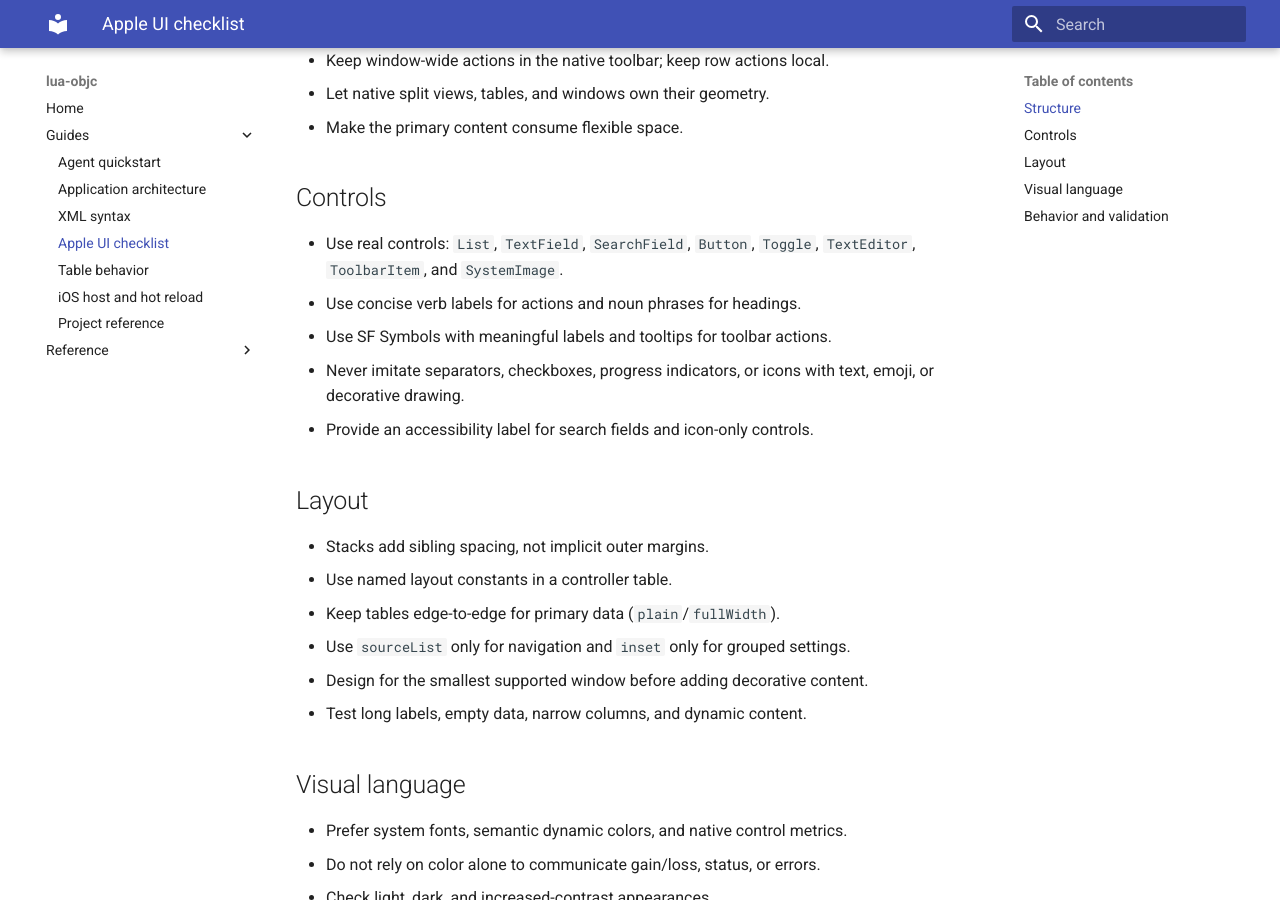
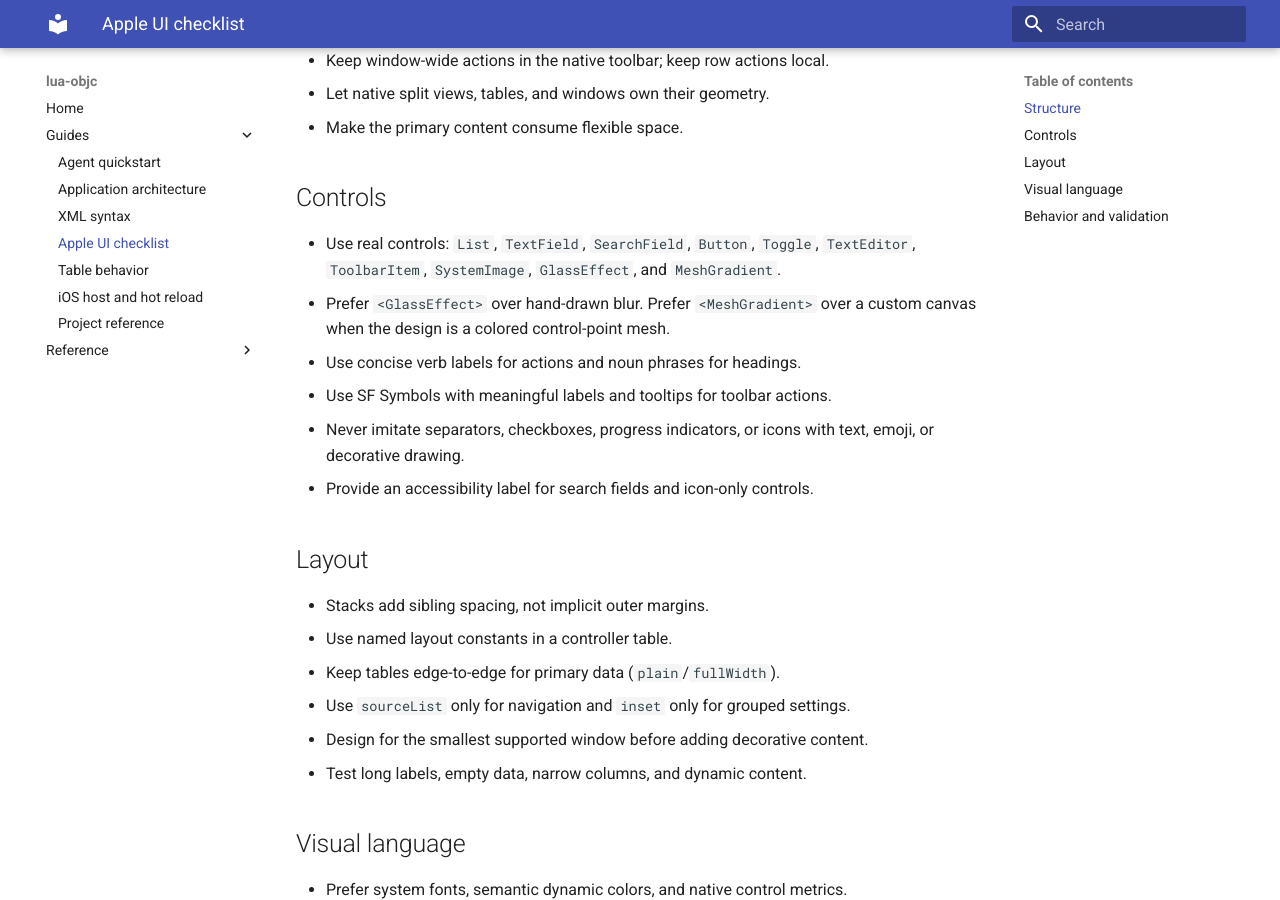
Before and after one commit to corepunch/lua-objc, an MkDocs documentation site: the page built from docs/agents/apple-ui-checklist.md, in a window 1280 px wide and 900 px high, scrolled down 367 px. Built offline with MkDocs 1.6.1 and Material for MkDocs 9.7.7, drawn with Linux system fonts in a browser that asks for light colours.

Commit message:
Add MeshGradient tags and SwiftUI modifier examples to agent docs

```diff
--- a/docs/agents/apple-ui-checklist.md
+++ b/docs/agents/apple-ui-checklist.md
@@ -21,7 +21,9 @@
 ## Controls
 
 - Use real controls: `List`, `TextField`, `SearchField`, `Button`, `Toggle`,
-  `TextEditor`, `ToolbarItem`, and `SystemImage`.
+  `TextEditor`, `ToolbarItem`, `SystemImage`, `GlassEffect`, and `MeshGradient`.
+- Prefer `<GlassEffect>` over hand-drawn blur. Prefer `<MeshGradient>` over a
+  custom canvas when the design is a colored control-point mesh.
 - Use concise verb labels for actions and noun phrases for headings.
 - Use SF Symbols with meaningful labels and tooltips for toolbar actions.
 - Never imitate separators, checkboxes, progress indicators, or icons with text,
```
Also changed, not shown: docs/parity/coverage.md (+2 -2 lines).
